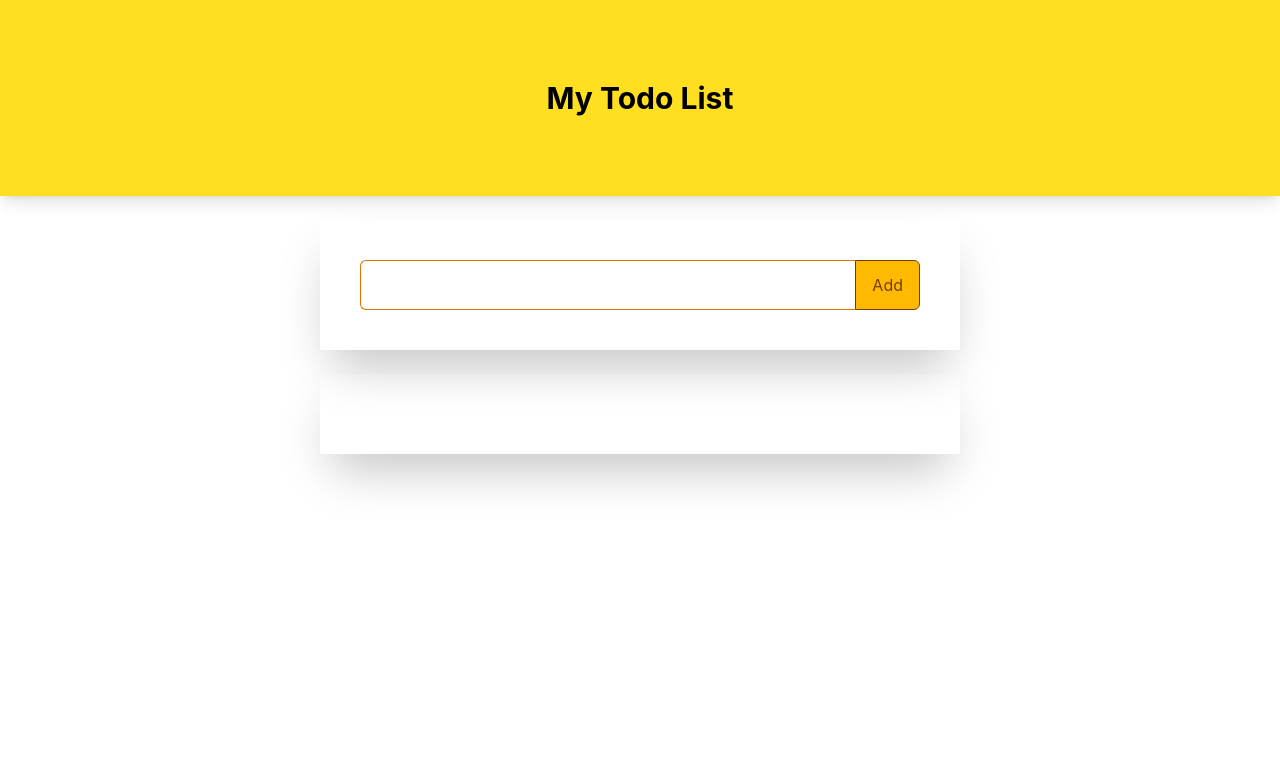
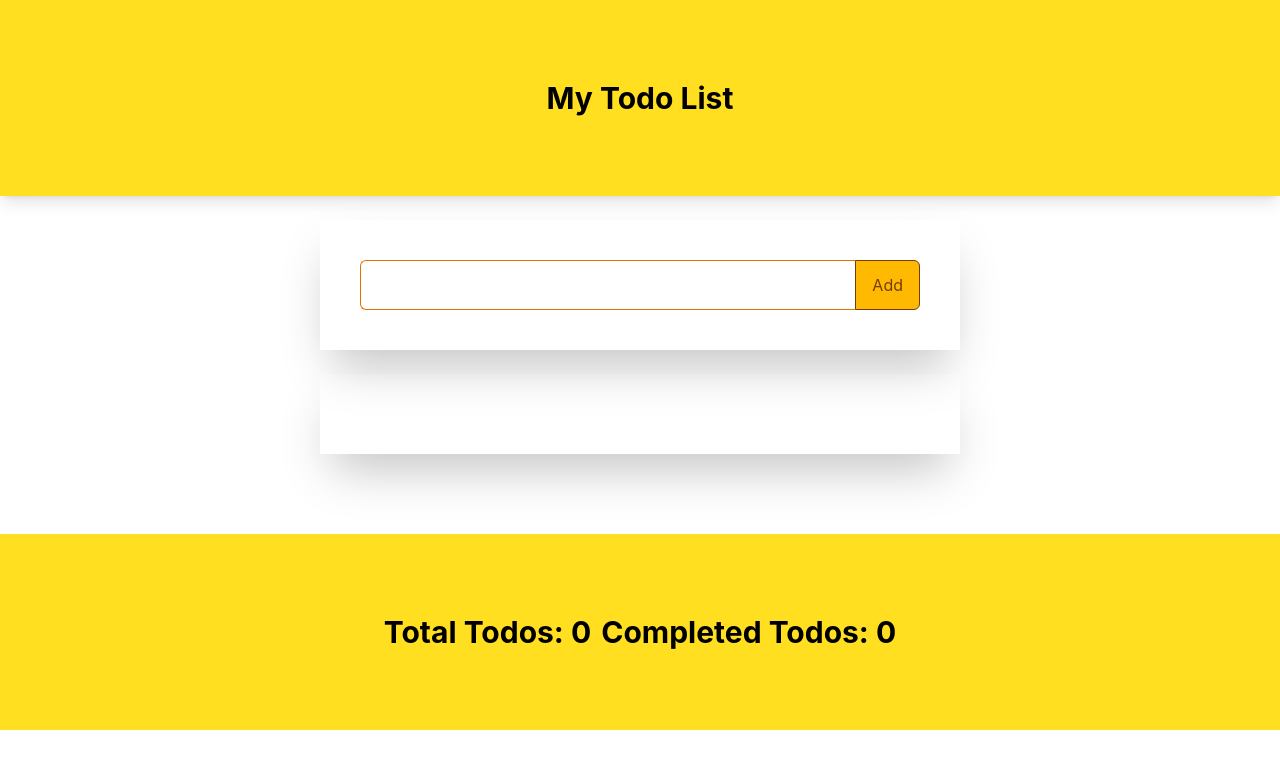
Before and after one commit to Daniel-bee/Simple-react-todo-app, a React app: page / in a window 1280 px wide. Shown: the top 768 px of the page. Built offline with nearby package versions, Linux system fonts and the light colour scheme; the HTML template or start-up script is replaced by a standard one.

Commit message:
count total and completed todos

```diff
--- a/src/App.jsx
+++ b/src/App.jsx
@@ -3,10 +3,10 @@ import Todo from './components/Todo';
 
 const App = () => {
   return (
-    <>
+    <div className="grid grid-rows-[1fr_auto]">
       <Header />
       <Todo />
-    </>
+    </div>
   );
 };
 
--- /dev/null
+++ b/src/components/Footer.jsx
@@ -0,0 +1,12 @@
+const Footer = ({ totalTodo, completedTodo }) => {
+  return (
+    <div className="bg-yellow-300 ">
+      <div className="p-20 flex items-center justify-center space-x-2.5 text-3xl font-bold ">
+        <span>Total Todos: {totalTodo}</span>
+        <span>Completed Todos: {completedTodo}</span>
+      </div>
+    </div>
+  );
+};
+
+export default Footer;
--- a/src/components/Form.jsx
+++ b/src/components/Form.jsx
@@ -7,7 +7,7 @@ const Form = ({ setTodos, setTodo, todos, todo }) => {
   return (
     <form
       onSubmit={handleSubmit}
-      className="p-10 text-center shadow-2xl w-1/2 mx-auto mt-6"
+      className="p-10 text-center shadow-2xl w-1/2 mx-auto my-6 "
     >
       <div className="flex">
         <input
--- a/src/components/Todo.jsx
+++ b/src/components/Todo.jsx
@@ -2,16 +2,19 @@ import { useState } from 'react';
 import TodoItem from './TodoItem';
 import Form from './Form';
 import TodoList from './TodoList';
+import Footer from './Footer';
 
 const Todo = () => {
   const [todo, setTodo] = useState({ name: '', done: false });
   const [todos, setTodos] = useState([]);
-
+  const totalTodo = todos.length;
+  const completedTodo = todos.filter((todo) => todo.done).length;
   return (
-    <>
+    <div className="">
       <Form todo={todo} setTodos={setTodos} todos={todos} setTodo={setTodo} />
       <TodoList todos={todos} setTodos={setTodos} />
-    </>
+      <Footer totalTodo={totalTodo} completedTodo={completedTodo} />
+    </div>
   );
 };
 
--- a/src/components/TodoItem.jsx
+++ b/src/components/TodoItem.jsx
@@ -1,6 +1,6 @@
 const TodoItem = ({ item, todos, setTodos }) => {
   const handleDelete = (i) => {
-    setTodos(todos.filter((el) => el !== i));
+    setTodos(todos.filter((el) => el.name !== i));
   };
   const handleClick = (item) => {
     setTodos(
--- a/src/components/TodoList.jsx
+++ b/src/components/TodoList.jsx
@@ -2,7 +2,7 @@ import TodoItem from './TodoItem';
 
 const TodoList = ({ todos, setTodos }) => {
   return (
-    <div className="shadow-2xl w-1/2 mx-auto mt-6 p-10 space-y-4 divide-y-1 divide-gray-200">
+    <div className="shadow-2xl w-1/2 mx-auto mt-6 p-10 space-y-4 divide-y-1 mb-20 divide-gray-200">
       {todos.map((item) => (
         <div key={item.name} className="py-2">
           <TodoItem item={item} todos={todos} setTodos={setTodos} />
```
